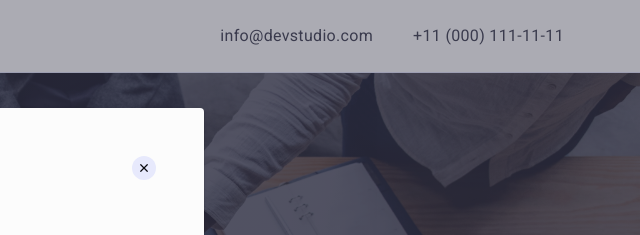
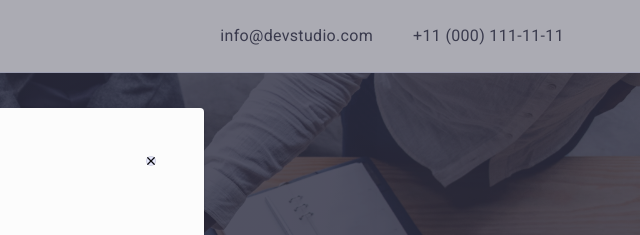
Before and after one commit to zooakva2/goit-homework-05, a plain HTML site: page index.html in a window 1280 px wide. Shown: the top 235 px of the page, 640-1280 px from the left. Drawn offline with nearby package versions, Linux system fonts and the light colour scheme.

Commit message:
Update styles.css

```diff
--- a/css/styles.css
+++ b/css/styles.css
@@ -603,16 +603,12 @@ button {
     margin-right: 24px;
     background-color: #e7e9fc;
     stroke: #2e2f42;
-    min-width: 24px;
-    min-height: 24px;
     border-radius: 50%;
     display: flex;
     align-items: center;
     justify-content: center;
     border: 1px solid rgba(0, 0, 0, 0.1);
     transition: background-color 250ms cubic-bezier(0.4, 0, 0.2, 1), border 250ms cubic-bezier(0.4, 0, 0.2, 1);
-    border: none;
-    border: none;
 }
 
 .modal-close-icon {
@@ -622,11 +618,14 @@ button {
     line-height: 0;
 }
 
-.modal-close-button:hover,
 .modal-close-button:focus {
    background-color: #404BBF;
    fill: #FFFFFF;
    transition: 250ms linear;
+}
+
+.modal-close-button:hover {
+    fill: #ffffff
 }
 
 .modal-text {
```
